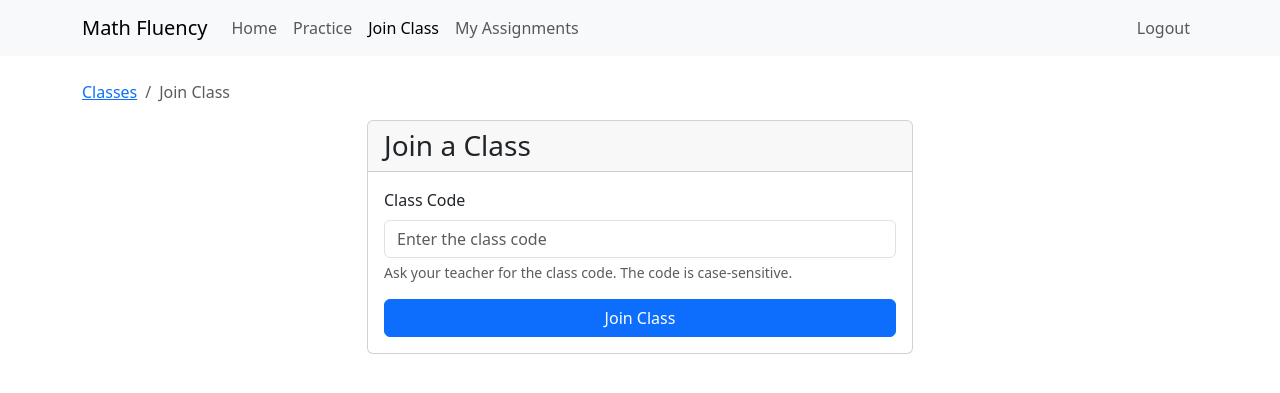
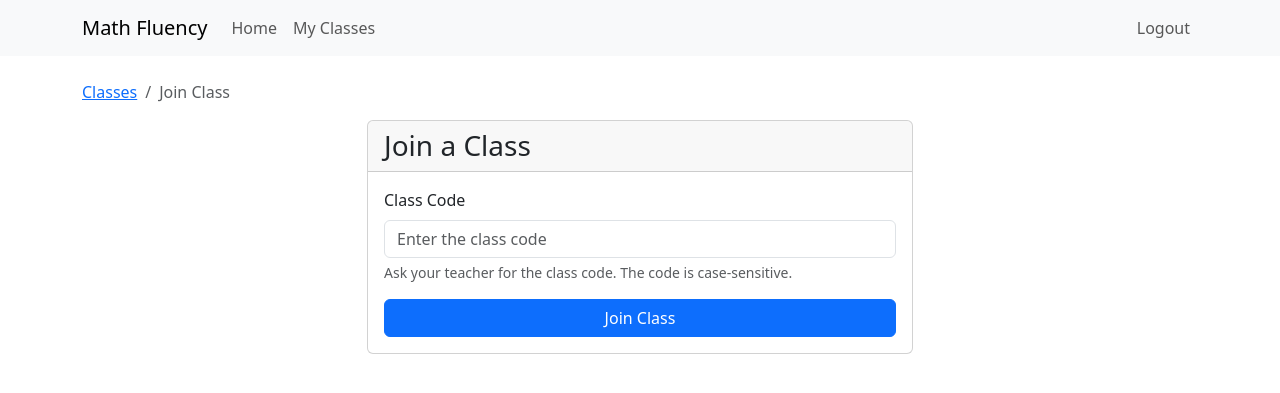
Before and after one commit to KennethWeiss/MathFluency, a Flask app: page /join in a window 1280 px wide. Shown: the top 393 px of the page. Run offline with Flask 3, Linux system fonts and the light colour scheme; the visitor is signed in with stand-in values (Sample User, id 1); data comes from the database, SQL or seed files in the repository.

Commit message:
fix: oauth mess

```diff
--- a/templates/base.html
+++ b/templates/base.html
@@ -12,47 +12,35 @@
     <!-- Navigation -->
     <nav class="navbar navbar-expand-lg navbar-light bg-light">
         <div class="container">
-            <a class="navbar-brand" href="{{ url_for('main.home') }}">Math Fluency</a>
+            <a class="navbar-brand" href="{{ url_for('main.welcome') }}">Math Fluency</a>
             <button class="navbar-toggler" type="button" data-bs-toggle="collapse" data-bs-target="#navbarNav">
                 <span class="navbar-toggler-icon"></span>
             </button>
             <div class="collapse navbar-collapse" id="navbarNav">
                 <ul class="navbar-nav">
+                    {% if current_user.is_authenticated %}
                         <li class="nav-item">
-                        <a class="nav-link {% if request.endpoint == 'main.home' %}active{% endif %}" href="{{ url_for('main.home') }}">Home</a>
+                            <a class="nav-link {% if request.endpoint == 'main.welcome' %}active{% endif %}" href="{{ url_for('main.welcome') }}">Home</a>
                         </li>
-
-                    {% if current_user.is_authenticated %}
                         {% if current_user.is_teacher %}
                             <li class="nav-item">
-                        <a class="nav-link {% if request.endpoint == 'class.manage_classes' %}active{% endif %}" href="{{ url_for('class.manage_classes') }}">Classes</a>
-                    </li>
-                    <li class="nav-item">
-                        <a class="nav-link {% if request.endpoint == 'assignment.manage_assignments' %}active{% endif %}" href="{{ url_for('assignment.manage_assignments') }}">Assignments</a>
+                                <a class="nav-link {% if request.endpoint.startswith('class.') %}active{% endif %}" href="{{ url_for('class.list_classes') }}">Classes</a>
                             </li>
                         {% else %}
                             <li class="nav-item">
-                        <a class="nav-link {% if request.endpoint == 'practice.practice' %}active{% endif %}" href="{{ url_for('practice.practice') }}">Practice</a>
-                    </li>
-                    <li class="nav-item">
-                        <a class="nav-link {% if request.endpoint == 'class.join_class' %}active{% endif %}"
-                            href="{{ url_for('class.join_class') }}">
-                            <i class="fas fa-door-open"></i> Join Class
-                        </a>
-                    </li>
-                    <li class="nav-item">
-                        <a class="nav-link {% if request.endpoint.startswith('assignment.') %}active{% endif %}"
-                            href="{{ url_for('assignment.student_assignments') }}">
-                            <i class="fas fa-book"></i> My Assignments
-                        </a>
+                                <a class="nav-link {% if request.endpoint == 'class.list_classes' %}active{% endif %}" href="{{ url_for('class.list_classes') }}">My Classes</a>
                             </li>
                         {% endif %}
+                    {% else %}
+                        <li class="nav-item">
+                            <a class="nav-link {% if request.endpoint == 'auth.login' %}active{% endif %}" href="{{ url_for('auth.login') }}">Login</a>
+                        </li>
                     {% endif %}
                 </ul>
                 <ul class="navbar-nav ms-auto">
                     {% if current_user.is_authenticated %}
                         <li class="nav-item">
-                        <a class="nav-link" href="{{ url_for('auth.logout') }}">Logout</a>
+                            <a class="nav-link" href="{{ url_for('main.logout') }}">Logout</a>
                         </li>
                     {% endif %}
                 </ul>
```
Also changed, not shown: routes/main_routes.py (+10 -0 lines), templates/welcome.html (+11 -17 lines). Lines whose indentation alone changed are shown as unchanged.
